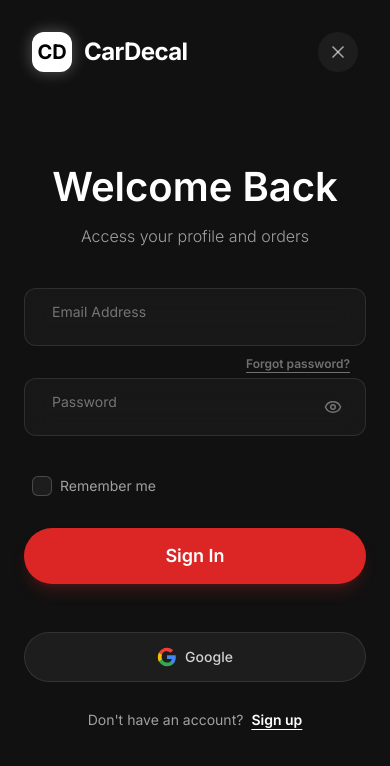
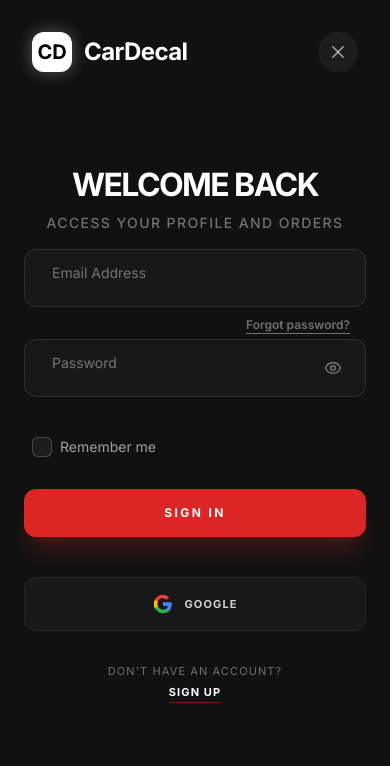
Before and after one commit to vasilb7/CarDecal_Site2026, a React (Vite) app: page /login in a window 390 px wide. Shown: the top 766 px of the page. Built offline with nearby package versions, Linux system fonts and the light colour scheme; no server answers; the database is empty; a web font is replaced by a local one.

Commit message:
style: premium redesign of login and registration pages for better mobile UX

```diff
--- a/components/ui/sign-in.tsx
+++ b/components/ui/sign-in.tsx
@@ -131,22 +131,22 @@ export const SignInPage: React.FC<SignInPageProps> = ({
 
             {/* Form Container */}
             <div className="max-w-md w-full mx-auto flex flex-col justify-center">
-                <div className="mb-6 text-center lg:text-left pt-12">
+                <div className="mb-0 text-center lg:text-left pt-6 sm:pt-0">
                     <motion.h1
                         initial={{ opacity: 0, y: 10 }}
                         animate={{ opacity: 1, y: 0 }}
                         transition={{ delay: 0.1 }}
-                        className="text-[40px] font-semibold text-white leading-tight mb-3"
+                        className="text-[32px] sm:text-[40px] font-black text-white leading-tight mb-2 uppercase tracking-tighter"
                     >
-                        {t('auth.login_title', 'Sign in')}
+                        {t('auth.login_title', 'Добре Дошли')}
                     </motion.h1>
                     <motion.p
                         initial={{ opacity: 0, y: 10 }}
                         animate={{ opacity: 1, y: 0 }}
                         transition={{ delay: 0.2 }}
-                        className="text-white/60 text-base font-light"
+                        className="text-white/40 text-sm sm:text-base font-medium uppercase tracking-widest"
                     >
-                        {t('auth.login_subtitle', 'Welcome back! Please enter your details.')}
+                        {t('auth.login_subtitle', 'Достъп до вашия профил и поръчки')}
                     </motion.p>
                 </div>
 
@@ -202,33 +202,33 @@ export const SignInPage: React.FC<SignInPageProps> = ({
                         whileHover={{ scale: 1.01 }}
                         whileTap={{ scale: 0.98 }}
                         type="submit"
-                        className="w-full bg-red-600 text-white font-semibold py-3.5 rounded-full mt-2 text-lg shadow-lg shadow-red-600/20 transition-all hover:bg-red-700"
+                        className="w-full bg-red-600 text-white font-black py-4 rounded-xl mt-4 text-xs uppercase tracking-[0.2em] shadow-xl shadow-red-600/20 transition-all hover:bg-red-500 active:scale-95"
                     >
-                        {t('auth.sign_in', 'Sign in')}
+                        {t('auth.sign_in', 'Вход')}
                     </motion.button>
 
                     {/* Social Buttons */}
-                    <div className="flex flex-col gap-3 pt-4">
+                    <div className="flex flex-col gap-6 pt-2">
                         <motion.button
                             whileHover={{ scale: 1.01 }}
                             whileTap={{ scale: 0.98 }}
                             type="button"
                             onClick={onGoogleSignIn}
-                            className="w-full flex items-center justify-center gap-2 border border-white/10 rounded-full py-3.5 bg-white/5 hover:bg-white/10 transition-colors"
+                            className="w-full flex items-center justify-center gap-3 border border-white/5 rounded-xl py-4 bg-white/[0.03] hover:bg-white/[0.06] transition-all hover:border-white/10"
                         >
                             <GoogleIcon />
-                            <span className="text-sm font-medium text-white/80">Google</span>
+                            <span className="text-[11px] font-bold text-white/80 uppercase tracking-widest">Google</span>
                         </motion.button>
 
-                        {/* Bottom Links Moved Inside Form Flow */}
-                        <div className="flex justify-center items-center text-sm pt-4 px-2 text-white/60">
-                            {t('auth.dont_have_account', "Don't have an account?")}{' '}
+                        {/* Bottom Links Grouped */}
+                        <div className="flex flex-col items-center gap-1 text-[11px] pt-2">
+                            <span className="text-white/40 uppercase tracking-widest">{t('auth.dont_have_account', "Нямате акаунт?")}</span>
                             <Link
                                 to="/register"
                                 state={location.state}
-                                className="ml-2 text-white font-semibold underline underline-offset-4 hover:text-red-500 transition-colors"
+                                className="text-white font-black uppercase tracking-widest border-b border-red-600/50 hover:border-red-600 hover:text-red-500 transition-all pb-0.5"
                             >
-                                {t('auth.register_link', 'Sign up')}
+                                {t('auth.register_link', 'Регистрирайте се')}
                             </Link>
                         </div>
                     </div>
--- a/components/ui/sign-up.tsx
+++ b/components/ui/sign-up.tsx
@@ -179,12 +179,12 @@ export const SignUpPage: React.FC<SignUpPageProps> = ({
 
             {/* Form Container */}
             <div className="max-w-md w-full mx-auto flex flex-col justify-center">
-                <div className="mb-6 text-center lg:text-left pt-12">
+                <div className="mb-0 text-center lg:text-left pt-6 sm:pt-0">
                     <motion.h1
                         initial={{ opacity: 0, y: 10 }}
                         animate={{ opacity: 1, y: 0 }}
                         transition={{ delay: 0.1 }}
-                        className="text-[40px] font-semibold text-white leading-tight mb-3"
+                        className="text-[32px] sm:text-[40px] font-black text-white leading-tight mb-2 uppercase tracking-tighter"
                     >
                         {t('auth.register_title', 'Създай акаунт')}
                     </motion.h1>
@@ -192,9 +192,9 @@ export const SignUpPage: React.FC<SignUpPageProps> = ({
                         initial={{ opacity: 0, y: 10 }}
                         animate={{ opacity: 1, y: 0 }}
                         transition={{ delay: 0.2 }}
-                        className="text-white/60 text-base font-light"
+                        className="text-white/40 text-[10px] sm:text-xs font-bold uppercase tracking-[0.2em] max-w-sm mx-auto lg:mx-0"
                     >
-                        {t('auth.register_subtitle', 'Регистрирайте се, за да поръчвате индивидуални дизайни и да следите историята на вашите поръчки.')}
+                        {t('auth.register_subtitle', 'Регистрирайте се за индивидуални дизайни и история на поръчките')}
                     </motion.p>
                 </div>
 
@@ -226,6 +226,7 @@ export const SignUpPage: React.FC<SignUpPageProps> = ({
                     />
 
                     {/* Password */}
+                    <div className="pb-2">
                         <FloatingInput
                             label={t('auth.password', 'Парола')}
                             name="password"
@@ -234,26 +235,27 @@ export const SignUpPage: React.FC<SignUpPageProps> = ({
                             onTogglePassword={() => setShowPassword(!showPassword)}
                             required
                         />
+                    </div>
 
                     {/* Terms Agreement */}
-                    <div className="flex items-start gap-4 px-4 py-1">
-                        <div className="relative flex items-center h-5">
+                    <div className="flex items-start gap-3 px-2 py-0">
+                        <div className="relative flex items-center h-5 mt-0.5">
                             <input
                                 id="terms"
                                 name="terms"
                                 type="checkbox"
                                 required
-                                className="w-5 h-5 rounded border-white/10 bg-white/5 text-red-600 focus:ring-red-600 focus:ring-offset-[#111] transition-all cursor-pointer accent-red-600"
+                                className="w-5 h-5 rounded border-white/10 bg-white/5 text-red-600 focus:ring-red-600 cursor-pointer accent-red-600 transition-all hover:bg-white/10"
                             />
                         </div>
-                        <label htmlFor="terms" className="text-sm text-white/60 leading-tight cursor-pointer select-none">
+                        <label htmlFor="terms" className="text-[10px] sm:text-xs text-white/40 leading-relaxed uppercase tracking-widest cursor-pointer select-none">
                             {t('auth.agree_to_terms', 'Съгласявам се с')}
-                            <Link to="/terms" target="_blank" rel="noopener noreferrer" className="text-white hover:text-red-500 underline underline-offset-4 mx-1 transition-colors">
+                            <Link to="/terms" target="_blank" className="text-white hover:text-red-500 underline underline-offset-2 mx-1">
                                 {t('auth.terms_link', 'Общите условия')}
                             </Link>
-                            {i18n.language === 'bg' ? 'и' : 'and'}
-                            <Link to="/privacy" target="_blank" rel="noopener noreferrer" className="text-white hover:text-red-500 underline underline-offset-4 ml-1 transition-colors">
-                                {t('auth.privacy_link', 'Политиката за поверителност')}
+                            и
+                            <Link to="/privacy" target="_blank" className="text-white hover:text-red-500 underline underline-offset-2 ml-1">
+                                {t('auth.privacy_link', 'Поверителността')}
                             </Link>
                         </label>
                     </div>
@@ -263,33 +265,33 @@ export const SignUpPage: React.FC<SignUpPageProps> = ({
                         whileHover={{ scale: 1.01 }}
                         whileTap={{ scale: 0.98 }}
                         type="submit"
-                        className="w-full bg-red-600 text-white font-semibold py-3.5 rounded-full mt-2 text-lg shadow-lg shadow-red-600/20 transition-all hover:bg-red-700"
+                        className="w-full bg-red-600 text-white font-black py-4 rounded-xl mt-4 text-xs uppercase tracking-[0.2em] shadow-xl shadow-red-600/20 transition-all hover:bg-red-500 active:scale-95"
                     >
-                        {t('auth.create_account', 'Създай профил')}
+                        {t('auth.create_account', 'Регистрация')}
                     </motion.button>
 
                     {/* Social Buttons */}
-                    <div className="flex flex-col gap-3 pt-4">
+                    <div className="flex flex-col gap-6 pt-2">
                         <motion.button
                             whileHover={{ scale: 1.01 }}
                             whileTap={{ scale: 0.98 }}
                             type="button"
                             onClick={onGoogleSignUp}
-                            className="w-full flex items-center justify-center gap-2 border border-white/10 rounded-full py-3.5 bg-white/5 hover:bg-white/10 transition-colors"
+                            className="w-full flex items-center justify-center gap-3 border border-white/5 rounded-xl py-4 bg-white/[0.03] hover:bg-white/[0.06] transition-all hover:border-white/10"
                         >
                             <GoogleIcon />
-                            <span className="text-sm font-medium text-white/80">Google</span>
+                            <span className="text-[11px] font-bold text-white/80 uppercase tracking-widest">Google</span>
                         </motion.button>
 
-                        {/* Bottom Links Moved Inside Form Flow */}
-                        <div className="flex justify-center items-center text-sm pt-4 px-2 text-white/60">
-                            {t('auth.already_have_account', 'Have an account?')}{' '}
+                        {/* Bottom Links Grouped */}
+                        <div className="flex flex-col items-center gap-1 text-[11px] pt-2">
+                            <span className="text-white/40 uppercase tracking-widest">{t('auth.already_have_account', 'Имате акаунт?')}</span>
                             <Link
                                 to="/login"
                                 state={location.state}
-                                className="ml-2 text-white font-semibold underline underline-offset-4 hover:text-red-500 transition-colors"
+                                className="text-white font-black uppercase tracking-widest border-b border-red-600/50 hover:border-red-600 hover:text-red-500 transition-all pb-0.5"
                             >
-                                {t('auth.sign_in_link', 'Sign in')}
+                                {t('auth.sign_in_link', 'Влезте тук')}
                             </Link>
                         </div>
                     </div>
```
Lines whose indentation alone changed are shown as unchanged.
